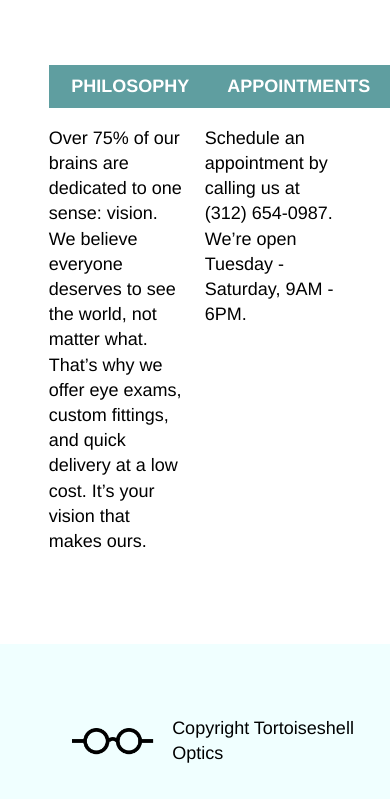
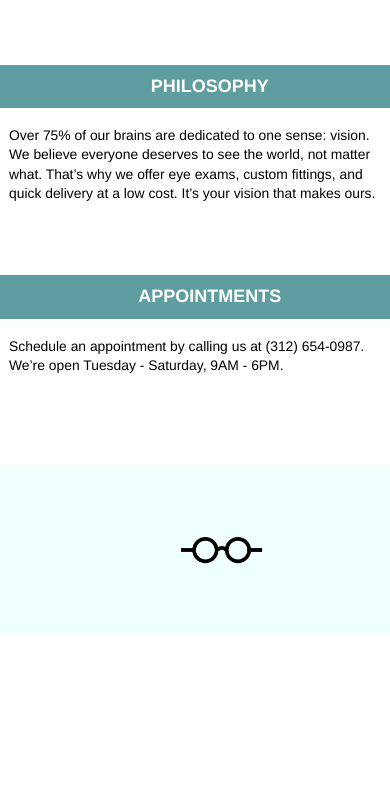
Before and after one commit to DanFortin2/tortoiseshell, a plain HTML site: page index.html in a window 390 px wide. Shown: the part 809-1608 px from the top of the page. After the commit the page ends 1445 px from the top, so only its background shows below. Drawn offline with Linux system fonts and the light colour scheme.

Commit message:
finalized the blerb section

```diff
--- a/index.html
+++ b/index.html
@@ -74,7 +74,7 @@
     <footer>
       <div class="copright">
         <img class="footer-logo" src="./resources/images/logo-black.png" alt="pair of glasses as iconf or company">
-        <span>Copyright Tortoiseshell Optics</span>
+        <span class="copyright-text">Copyright Tortoiseshell Optics</span>
       </div>
     </footer>
 
--- a/resources/css/style.css
+++ b/resources/css/style.css
@@ -219,10 +219,23 @@ footer {
 
 
 @media only screen and (max-width: 750px) {
+
+
+  body {
+    width: 100%;
+  }
   /* header - navigation bar*/
   header {
     background-position: 20%;
     height: 17rem;
+  }
+
+  .link {
+    display: none;
+  }
+
+  .menu {
+    display: block;
   }
 
   .slogan {
@@ -248,18 +261,55 @@ footer {
 
   .full-icon {
     justify-content: space-around;
+    font-size: 0.77rem;
   }
 
-  .link {
-    display: none;
-  }
-
-  .menu {
-    display: block;
-  }
 
   /*Section with text blerbs*/
 
+  .text-blerbs {
+    flex-direction: column;
+  }
+
+  .blerb, .philosophy-title, .appointments-title {
+    width: 100%;
+    align-items: center;
+  }
+
+  .philosophy-title, .appointments-title {
+    text-align: center;
+    margin-bottom: 1rem;
+    width: 96%;
+  }
+
+  .left {
+    margin-left: 0;
+    margin-right: 0%;
+  }
+
+  .right {
+    margin-left: 0%;
+    margin-right: 0%;
+  }
+
+
+  .philosophy-text {
+    margin-bottom: 4rem;
+  }
+
+  .appointments-text, .philosophy-text {
+    font-size: 0.77rem;
+    padding-left: 0.5rem;
+  }
+
   /*Copright blerb*/
 
+  .copright {
+    width: 100%;
+    justify-content: center;
+  }
+
+  .copyright-text {
+    display: none;
+  }
 }
```
